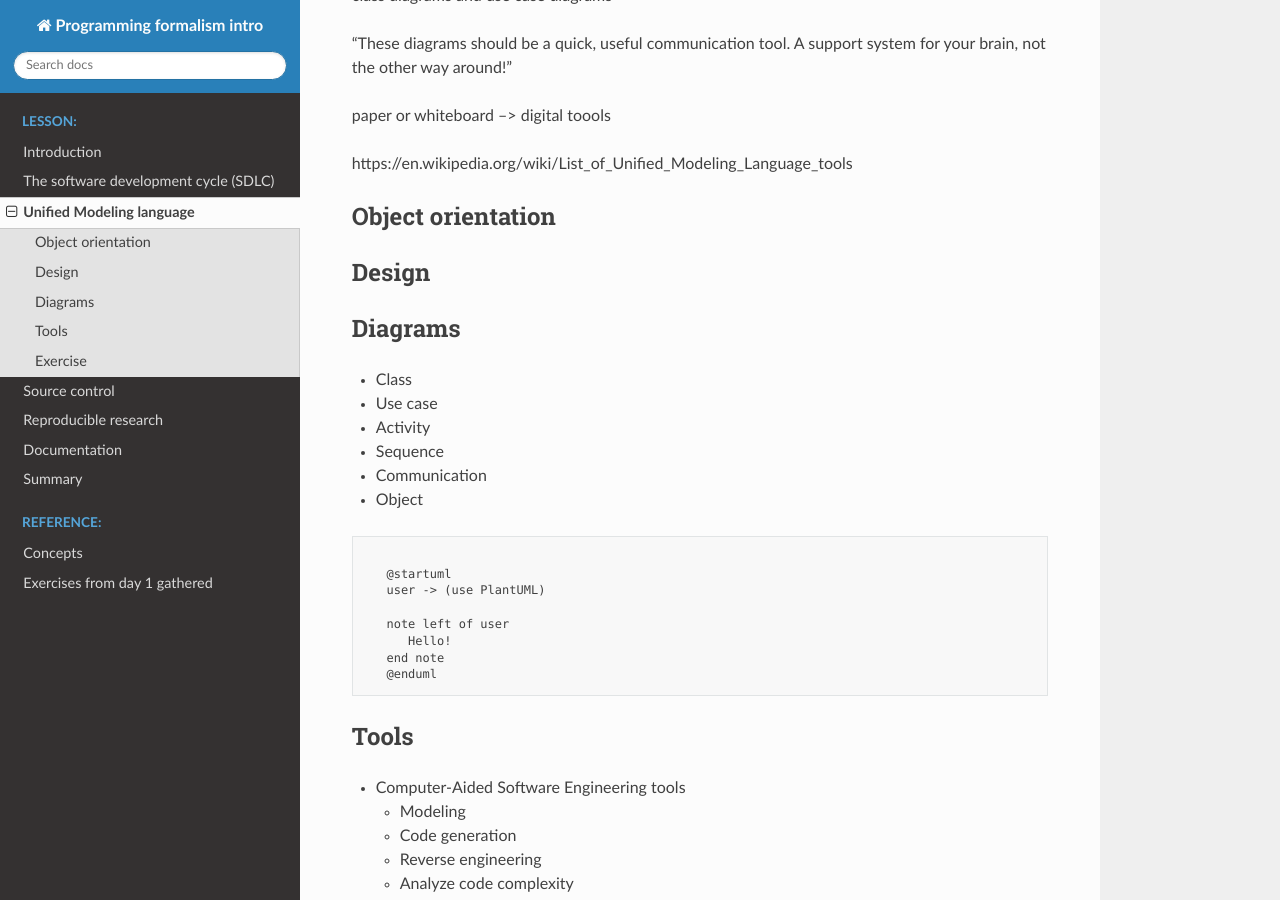
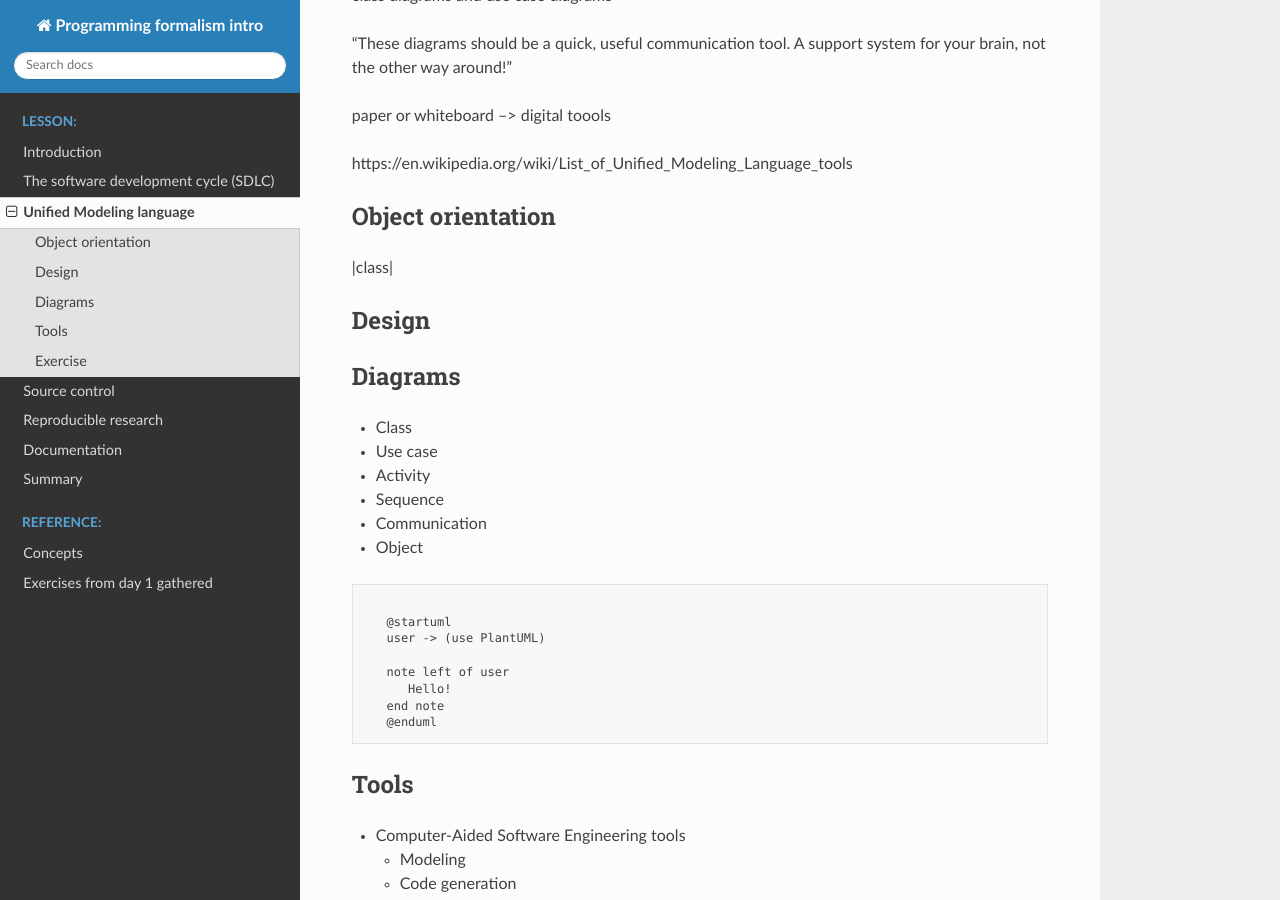
Before and after one commit to UPPMAX/programming_formalisms_intro, a Sphinx documentation site: the page built from doc/flowcharts.md, in a window 1280 px wide and 900 px high, scrolled down 440 px. Built offline with Sphinx 7.4.7 and the Read the Docs theme 2.0.0, drawn with Linux system fonts in a browser that asks for light colours.

Commit message:
Update flowcharts.md

```diff
--- a/doc/flowcharts.md
+++ b/doc/flowcharts.md
@@ -17,6 +17,7 @@ paper or whiteboard --> digital toools
 https://en.wikipedia.org/wiki/List_of_Unified_Modeling_Language_tools
 
 ## Object orientation
+|class|
 
 ## Design
 
```
